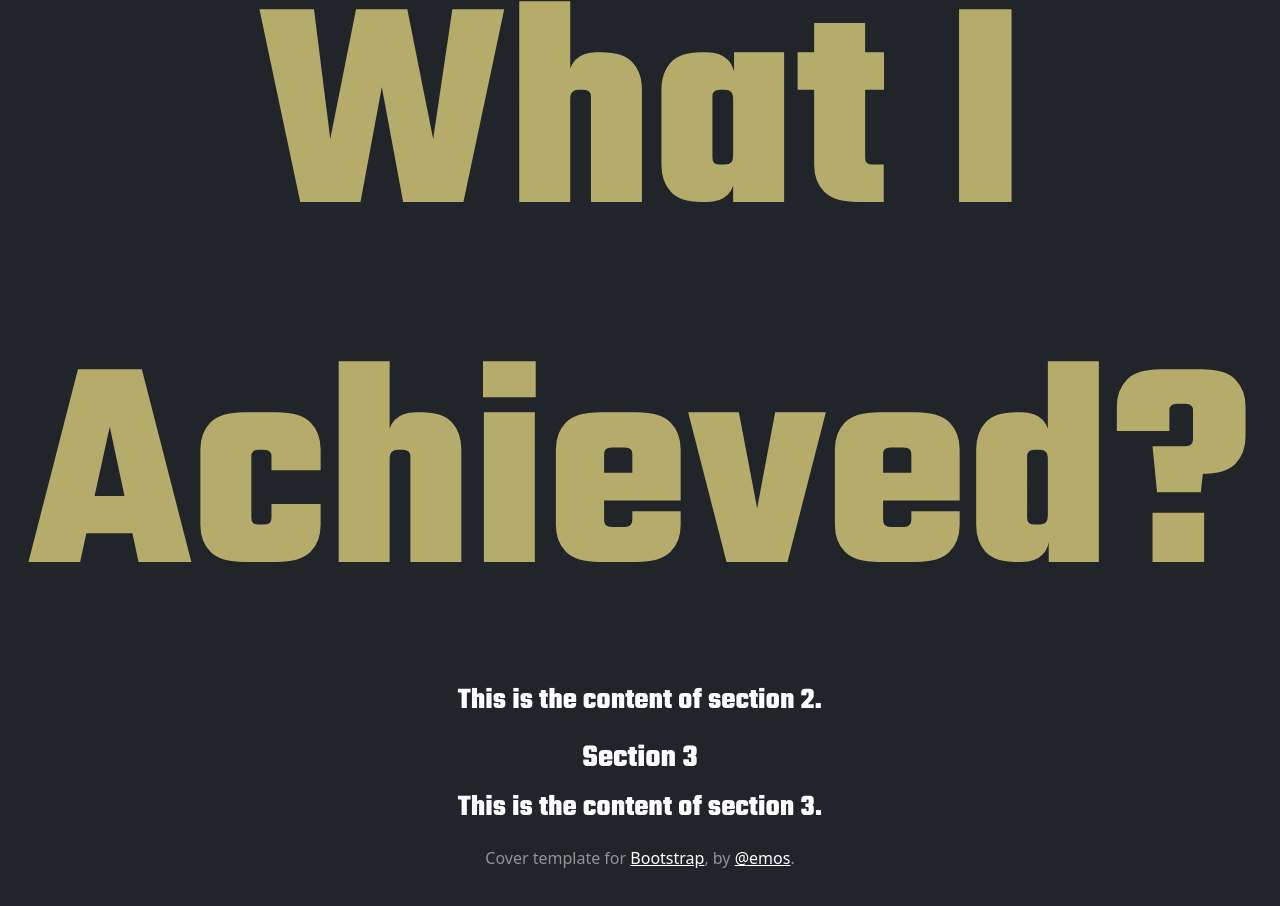
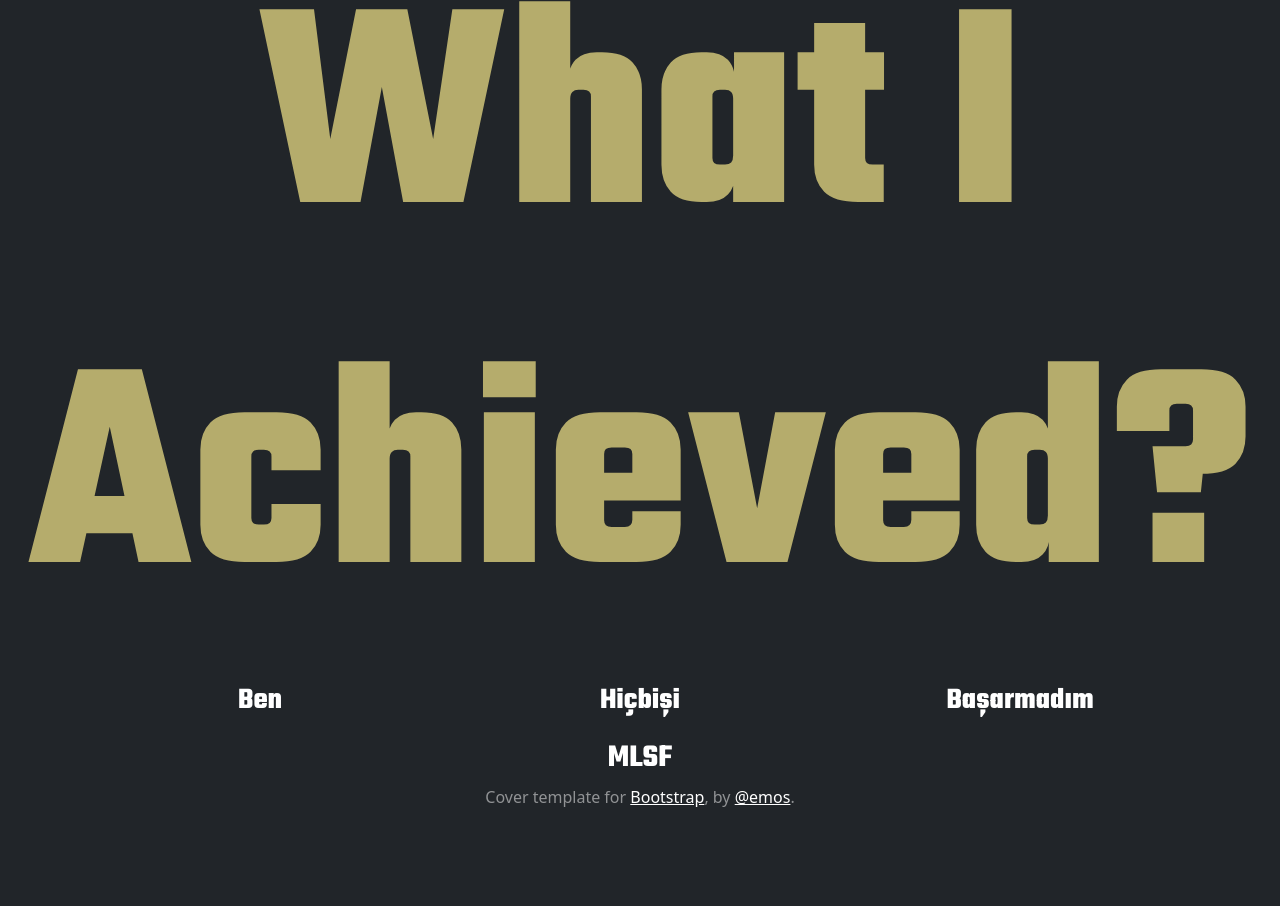
Before and after one commit to Emoosh/portfolio, a plain HTML site: page index.html in a window 1280 px wide. Shown: the part 1708-2614 px from the top of the page. After the commit the page ends 2557 px from the top, so only its background shows below. Drawn offline with nearby package versions, Linux system fonts and the light colour scheme; a web font is replaced by a local one.

Commit message:
Update index.html

```diff
--- a/index.html
+++ b/index.html
@@ -101,13 +101,24 @@
       <div class="row-md-4">
         <div class="section">
           <h2 class="question">What I Achieved?</h2>
-          <p>This is the content of section 2.</p>
+          <div class="container">
+        <div class="row">
+            <div class="col-sm">
+              <p>Ben</p>
+            </div>
+            <div class="col-sm">
+              <p>Hiçbişi</p>
+            </div>
+            <div class="col-sm">
+              <p>Başarmadım</p>
+            </div>
+          </div>
+          </div>
         </div>
       </div>
       <div class="row-md-4">
         <div class="section">
-          <h2>Section 3</h2>
-          <p>This is the content of section 3.</p>
+          <h2>MLSF</h2>
         </div>
       </div>
     </div>
```
